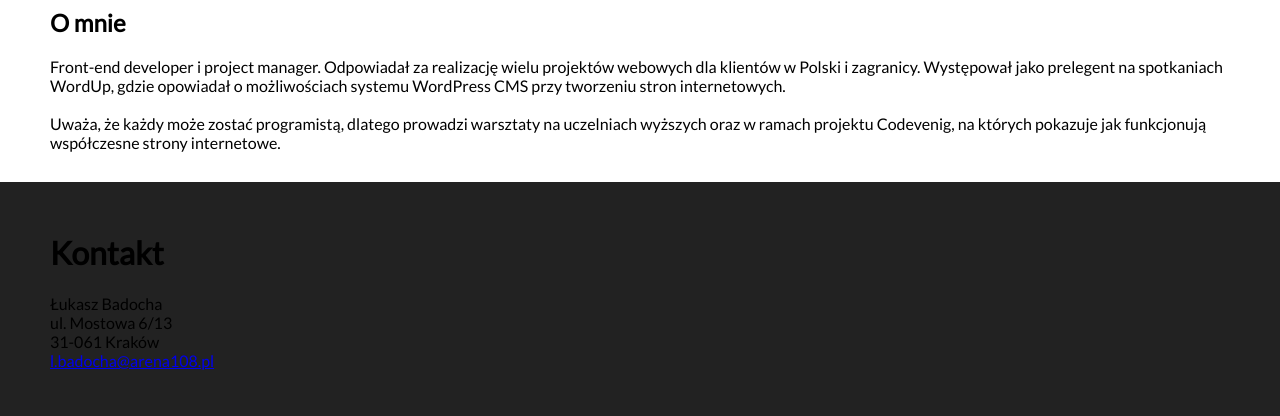
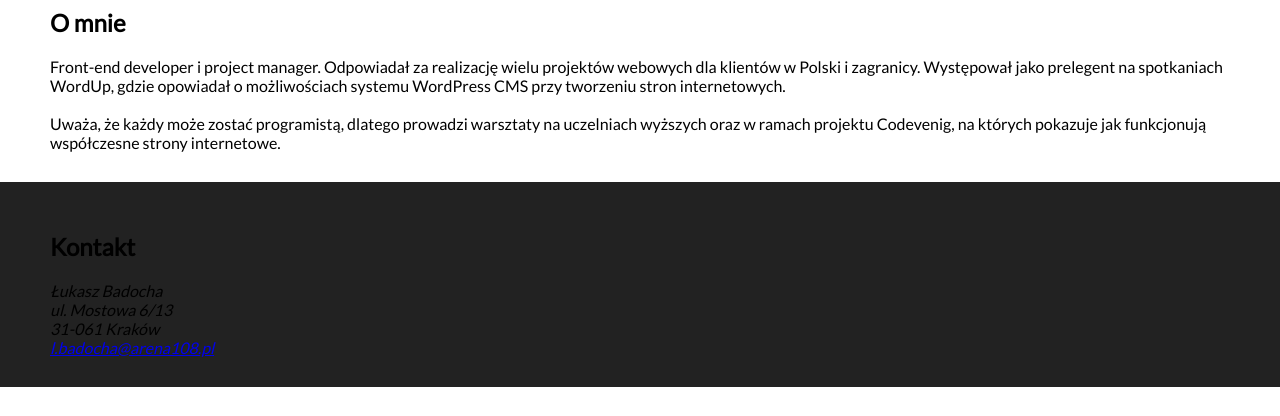
Before and after one commit to patrycjakwiecien/projekt-html4-html5, a plain HTML site: page index.html in a window 1280 px wide. Shown: the part 1005-1421 px from the top of the page. After the commit the page ends 1392 px from the top, so only its background shows below. Drawn offline with Linux system fonts and the light colour scheme.

Commit message:
wprowdzony address

```diff
--- a/index.html
+++ b/index.html
@@ -26,7 +26,7 @@
   </header>
 
   <section id="about">
-    <h1>O mnie</h1>
+    <h2>O mnie</h2>
     <article>Front-end developer i project manager. Odpowiadał za realizację wielu projektów webowych dla klientów w Polski i zagranicy. Występował jako prelegent na spotkaniach WordUp, gdzie opowiadał o możliwościach systemu WordPress CMS przy tworzeniu stron internetowych.</article>
     <br/>
 
@@ -37,13 +37,13 @@
 
 
   <footer id="contact">
-    <h1>Kontakt</h1>
-    <p>
+    <h2>Kontakt</h2>
+    <address>
       Łukasz Badocha<br />
       ul. Mostowa 6/13<br />
       31-061 Kraków<br />
       <a href="mailto:l.badocha@arena108.pl">l.badocha@arena108.pl</a>
-    </p>
+    </address>
   </footer>
 
 </body>
```
